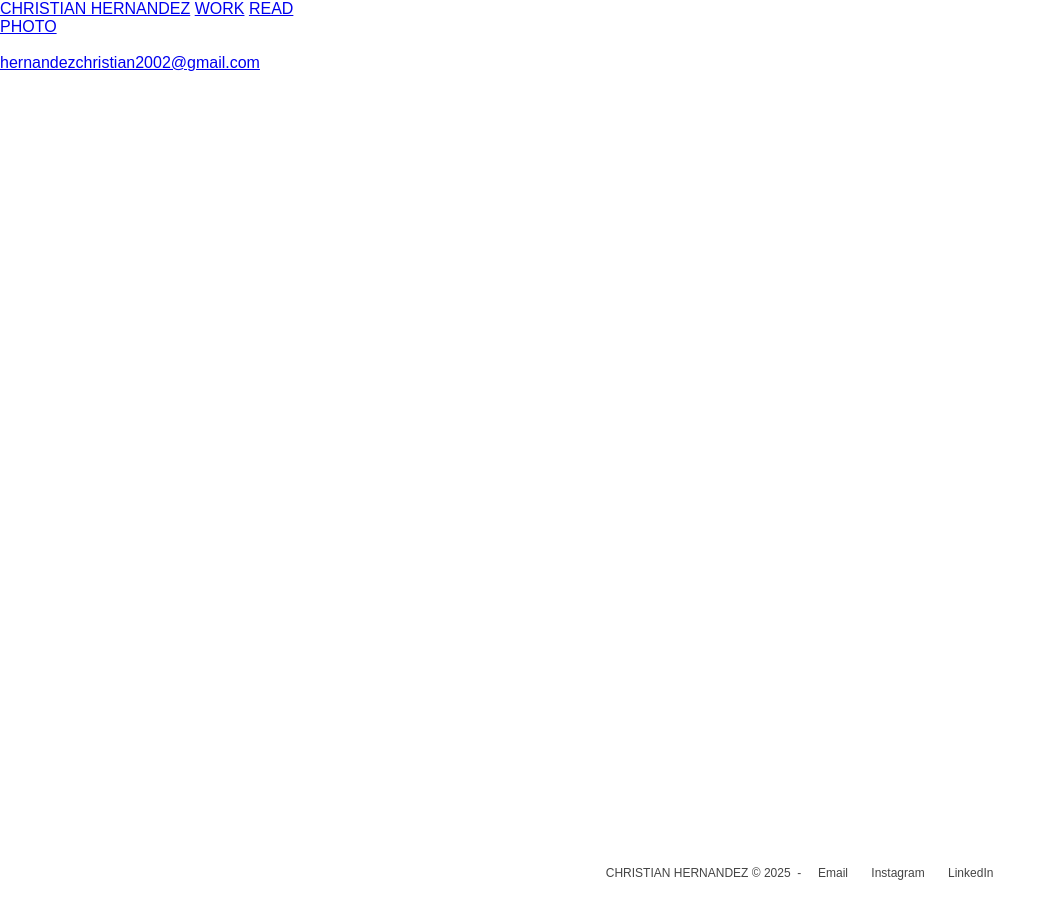
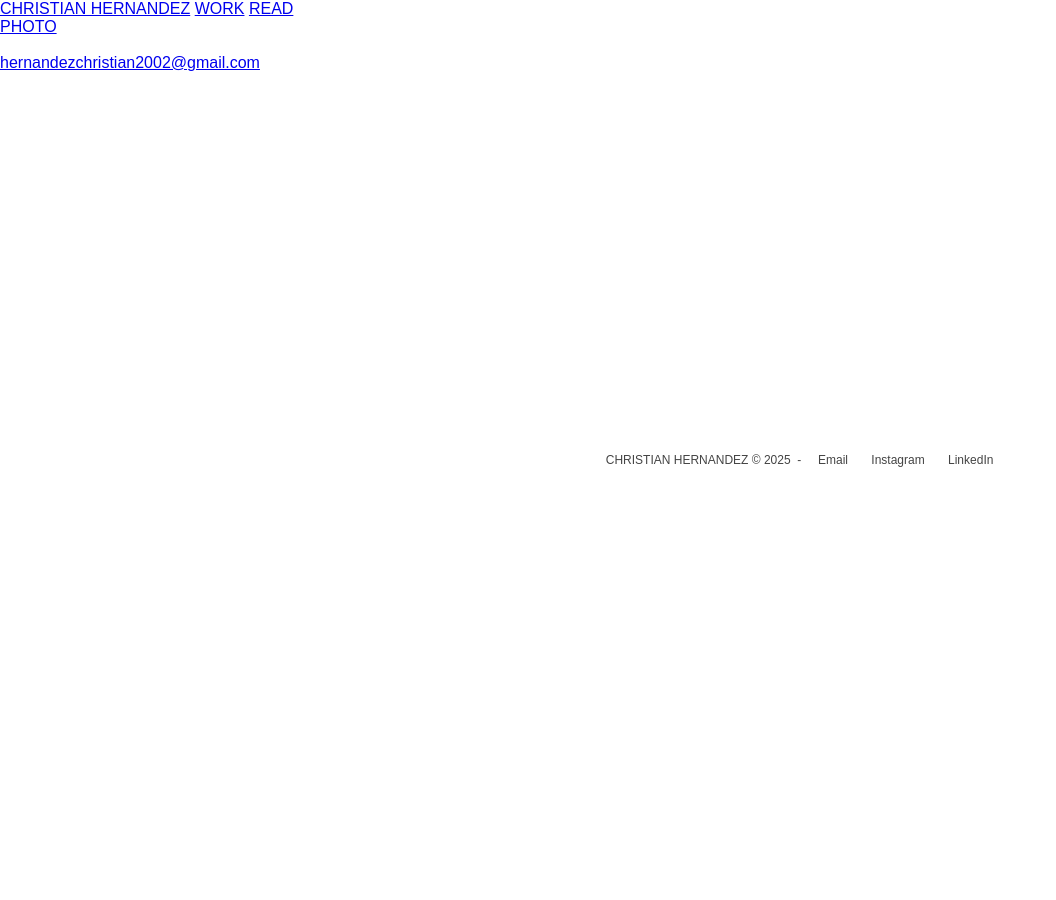
Before and after one commit to chruhern/christianhernandez, a Jekyll site: the page built from read.md, in a window 1280 px wide. Shown: the whole page, without its empty margins (0-1056 px from the left). Built offline with Jekyll 4.4.1, drawn with Linux system fonts in a browser that asks for light colours; our own code applies the rules of GitHub Pages for plain Markdown files.

Commit message:
looking for css bug

```diff
--- a/_includes/navbar.html
+++ b/_includes/navbar.html
@@ -1,4 +1,4 @@
-<div class="'sidebar">
+<div class="'navbar">
     <div>
         <nav>
             <a class="active" href="#">CHRISTIAN HERNANDEZ</a>
--- a/_layouts/default.html
+++ b/_layouts/default.html
@@ -2,7 +2,7 @@
 <html lang="en">
 <head>
   <meta charset="UTF-8">
-  <title>{{ site.title }}</title>
+  <title>{{ page.title }}</title>
   <link rel="stylesheet" href="{{ '/assets/css/style.css' | relative_url }}">
 </head>
 <body>
--- a/assets/css/style.css
+++ b/assets/css/style.css
@@ -43,10 +43,10 @@ body {
 }
 
 .footer {
-  position: absolute;
-  bottom: 20px;
+  margin-top: 20px;
   font-size: 12px;
   color: #444;
+  text-align: center;
 }
 
 .footer a {
```
Also changed, not shown: index.md (+1 -1 lines).
